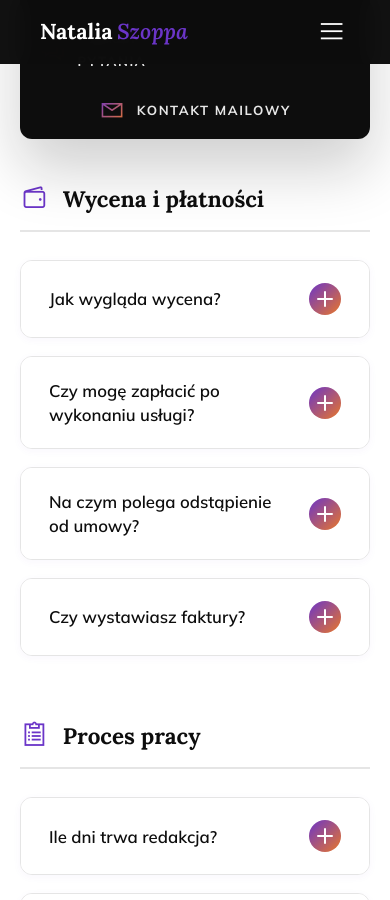
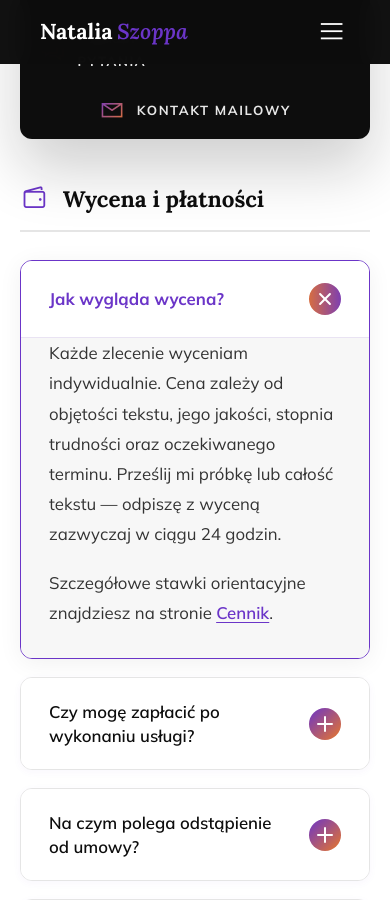
Before and after one commit to Bonnie00726/nataliaszoppa, a Jekyll site: the page built from faqs.html, in a window 390 px wide and 900 px high, scrolled down 689 px. Built offline with Jekyll 4.4.1, drawn with Linux system fonts in a browser that asks for light colours; some of the changed lines change nothing that is shown.

Commit message:
Update faqs.html

```diff
--- a/faqs.html
+++ b/faqs.html
@@ -104,7 +104,7 @@
         border-radius: var(--radius-lg);
         margin-bottom: 18px;
         overflow: hidden;
-        transition: border-color 0.3s ease, box-shadow 0.3s ease, transform 0.3s ease;
+        transition: all 0.3s ease;
         box-shadow: 0 2px 8px rgba(107, 53, 200, 0.04);
     }
 
@@ -175,12 +175,18 @@
 
     .accordion-item.open .accordion-icon { transform: rotate(135deg); }
 
-    /* Płynne rozwijanie przez JS-owy scrollHeight */
+    /* Płynne rozwijanie na max-height */
     .accordion-body {
         max-height: 0;
         overflow: hidden;
-        transition: max-height 0.3s ease, padding 0.3s ease;
+        transition: max-height 0.4s cubic-bezier(0.22, 1, 0.36, 1), padding 0.4s ease;
         background: var(--paper-warm);
+    }
+
+    .accordion-body.open {
+        max-height: 1500px;
+        padding: 10px 36px 36px 36px;
+        border-top: 1px solid rgba(107, 53, 200, 0.1);
     }
 
     .accordion-body p { font-size: 1.05rem; color: var(--ink-soft); line-height: 1.8; margin-bottom: 18px; }
@@ -258,12 +264,12 @@
     <div class="faq-group reveal delay-4" id="wycena">
         <div class="faq-group-title"><i class="las la-wallet"></i> Wycena i płatności</div>
 
-        <div class="accordion-item">
+        <div class="accordion-item open">
             <div class="accordion-header">
                 <span class="accordion-question">Jak wygląda wycena?</span>
                 <div class="accordion-icon"></div>
             </div>
-            <div class="accordion-body">
+            <div class="accordion-body open">
                 <p>Każde zlecenie wyceniam indywidualnie. Cena zależy od objętości tekstu, jego jakości, stopnia trudności oraz oczekiwanego terminu. Prześlij mi próbkę lub całość tekstu — odpiszę z wyceną zazwyczaj w ciągu 24 godzin.</p>
                 <p>Szczegółowe stawki orientacyjne znajdziesz na stronie <a href="{{ '/cennik.html' | relative_url }}">Cennik</a>.</p>
             </div>
@@ -386,7 +392,7 @@
             </div>
             <div class="accordion-body">
                 <p>Wielu redaktorów to obiecuje, ale powiedzmy sobie wprost: zależy, co dokładnie nazywasz swoim stylem. Często twórcy mylą unikalny, autorski głos z błędami składniowymi, niewłaściwym rejestrem językowym, chaosem czy łamaniem logiki (np. stosowaniem <em>plot armor</em>).</p>
-                <p>Jeśli o to pytasz – nie, nie zachowam ich. Zostaną usunięte. Każda sprawnie napisana książka opiera się na pewnym schemacie i rzemiośle. Najpierw musimy zbudować tekst na poprawnych fundamentach. Dopiero gdy opanujesz zasady, możesz świadomie je łamać i wprowadzać innowacje. Moim zadaniem jest oczyścić Twój tekst ze złych nawyków, a nie pielęgnować je pod przykrywką „stylu".</p>
+                <p>Jeśli o to pytasz – nie, nie zachowam ich. Zostaną usunięte. Każda sprawnie napisana książka opiera się na pewnym schemacie i rzemiośle. Najpierw musimy zbudować tekst na poprawnych fundamentach. Dopiero gdy opanujesz zasady, możesz świadomie je łamać i wprowadzać innowacje. Moim zadaniem jest oczyścić Twój tekst ze złych nawyków, a nie pielęgnować je pod przykrywką „stylu”.</p>
             </div>
         </div>
 
@@ -408,61 +414,26 @@
         <h2 class="reveal delay-1">Pisz śmiało!</h2>
         <p class="reveal delay-2">Twoja twórczość nie zawsze mieści się w schematach. Masz nietypowe pytanie? Odpowiem na nie podczas krótkiej konsultacji mailowej.</p>
         <div class="cta-btns reveal delay-3">
-            <a href="mailto:kontakt@zakulisamijezyka.pl" class="btn-cta-white">Napisz do mnie</a>
+            <a href="mailto:natalia.szoppa@gmail.com" class="btn-cta-white">Napisz do mnie</a>
             <a href="{{ '/cennik.html' | relative_url }}" class="btn-ghost">Zobacz cennik <i class="las la-arrow-right"></i></a>
         </div>
     </div>
 </section>
 
 <script>
-    document.addEventListener('DOMContentLoaded', () => {
+    document.addEventListener('click', function(event) {
+        // Szukamy, czy to w co kliknęliśmy (lub jego rodzic) to nagłówek pytania
+        const header = event.target.closest('.accordion-header');
+        if (!header) return; // Jeśli kliknięcie było poza nagłówkiem, przerywamy
 
-        function openItem(item) {
-            const body = item.querySelector('.accordion-body');
-            item.classList.add('open');
-            body.style.maxHeight = body.scrollHeight + 'px';
-            body.style.paddingTop = '10px';
-            body.style.paddingBottom = '36px';
-            body.style.paddingLeft = '36px';
-            body.style.paddingRight = '36px';
-            body.style.borderTop = '1px solid rgba(107, 53, 200, 0.1)';
-        }
+        const item = header.closest('.accordion-item');
+        const body = item.querySelector('.accordion-body');
+        if (!item || !body) return;
 
-        function closeItem(item) {
-            const body = item.querySelector('.accordion-body');
-            item.classList.remove('open');
-            body.style.maxHeight = '0';
-            body.style.paddingTop = '0';
-            body.style.paddingBottom = '0';
-            body.style.borderTop = 'none';
-        }
+        const isOpen = item.classList.contains('open');
 
-        document.querySelectorAll('.accordion-header').forEach(header => {
-            header.addEventListener('click', () => {
-                const item = header.closest('.accordion-item');
-                const isOpen = item.classList.contains('open');
-
-                // Zamknij wszystkie otwarte
-                document.querySelectorAll('.accordion-item.open').forEach(openItem => closeItem(openItem));
-
-                // Otwórz kliknięty, jeśli był zamknięty
-                if (!isOpen) openItem(item);
-            });
-        });
-
-        // Padding na mobile
-        function getPadding() {
-            return window.innerWidth <= 860 ? { h: '28px', v: '30px' } : { h: '36px', v: '36px' };
-        }
-
-        // Nadpisz openItem z responsywnym paddingiem
-        const _openItem = openItem;
-        window.addEventListener('resize', () => {
-            document.querySelectorAll('.accordion-item.open').forEach(item => {
-                const body = item.querySelector('.accordion-body');
-                // Odśwież maxHeight przy zmianie szerokości (treść mogła się przepłynąć)
-                body.style.maxHeight = body.scrollHeight + 'px';
-            });
-        });
+        // Przełączamy stan klikniętego pytania
+        item.classList.toggle('open', !isOpen);
+        body.classList.toggle('open', !isOpen);
     });
 </script>
```
